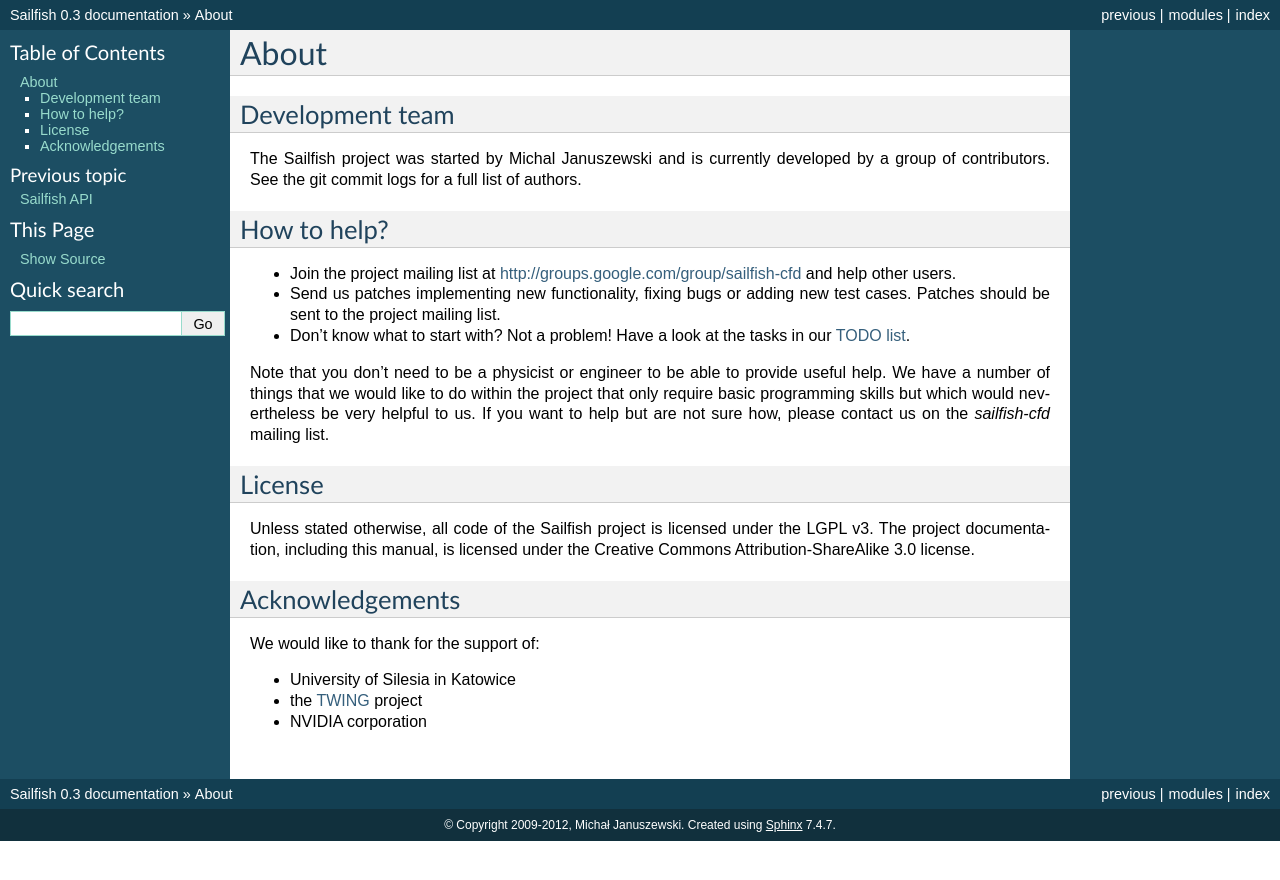
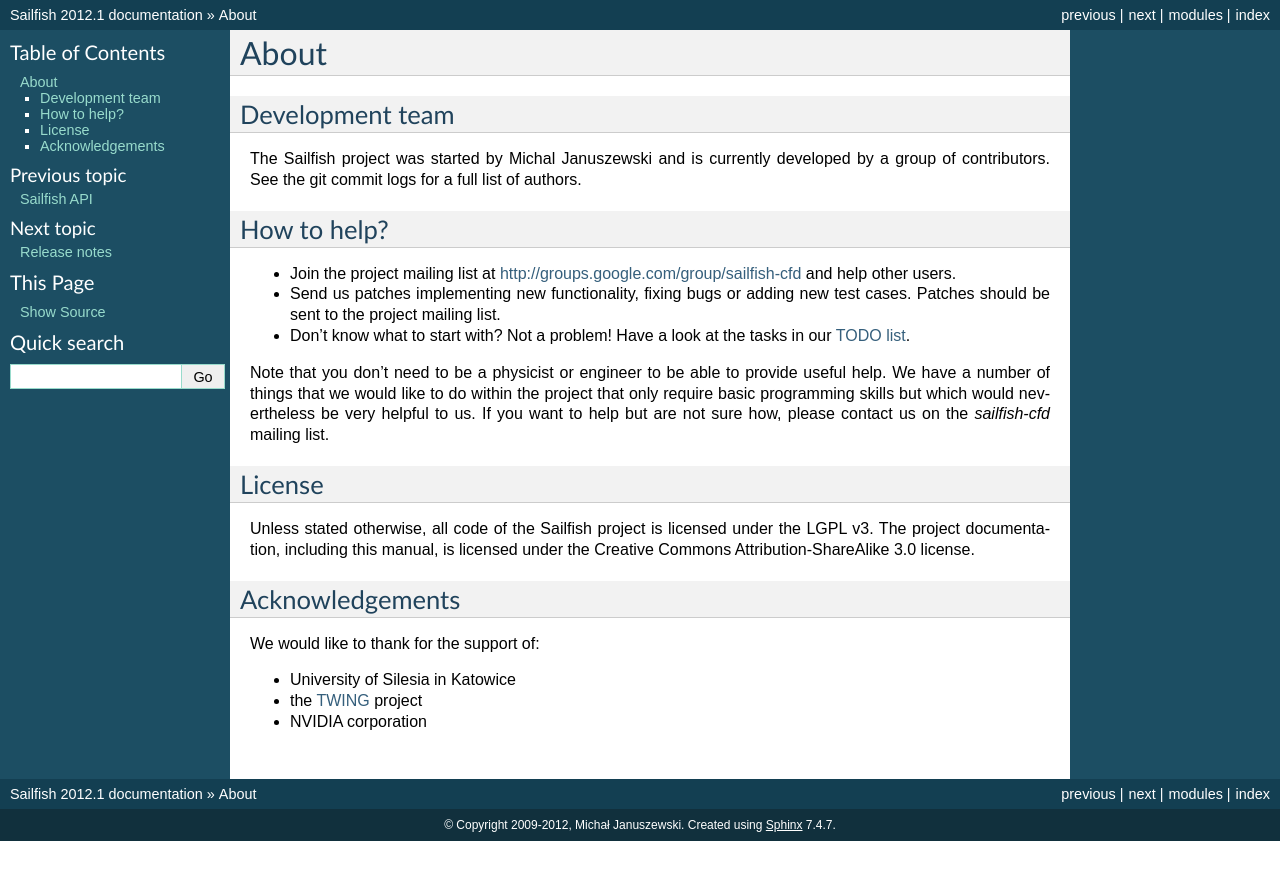
Before and after one commit to sailfish-team/sailfish, a Sphinx documentation site: the page built from doc/about.rst, in a window 1280 px wide. Shown: the top 880 px of the page. Built offline with Sphinx 7.4.7, drawn with Linux system fonts in a browser that asks for light colours; formulas are drawn with MathJax 3.

Commit message:
Add release notes for 2012.1.

```diff
--- a/doc/conf.py
+++ b/doc/conf.py
@@ -53,9 +53,9 @@
 # built documents.
 #
 # The short X.Y version.
-version = '0.3'
+version = '2012.1'
 # The full version, including alpha/beta/rc tags.
-release = '0.3'
+release = version
 
 # The language for content autogenerated by Sphinx. Refer to documentation
 # for a list of supported languages.
--- a/doc/index.rst
+++ b/doc/index.rst
@@ -78,6 +78,7 @@
    testcases
    api
    about
+   release
 
 Indices and tables
 ==================
```
Also changed, not shown: doc/release.rst (added, +7 -0 lines).
